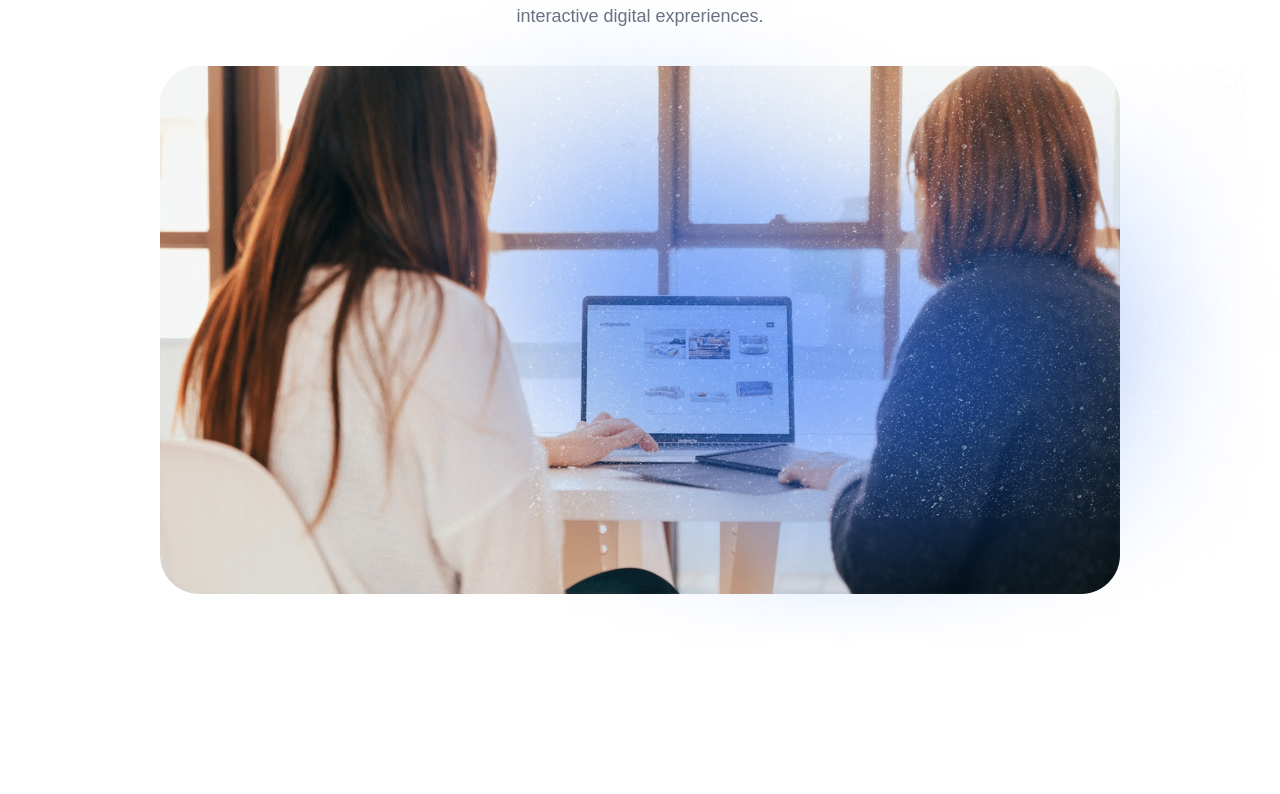
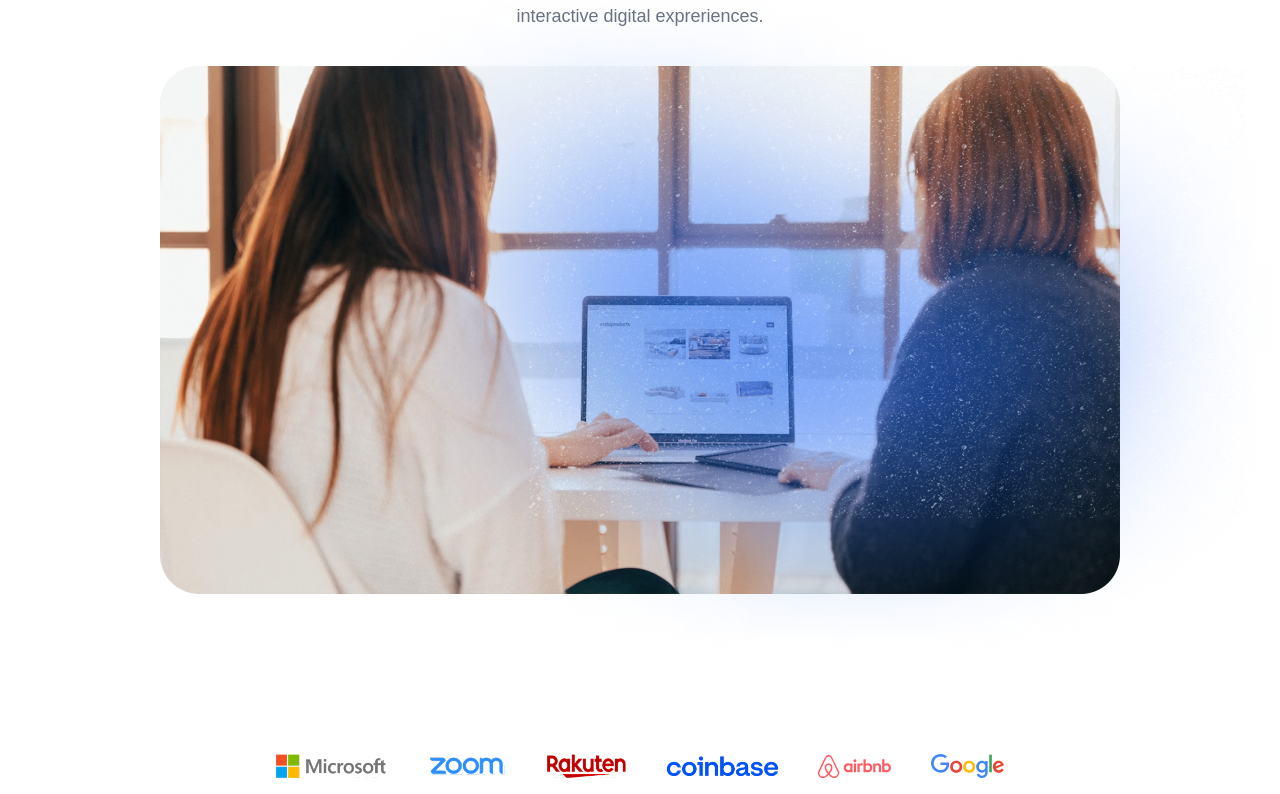
Before and after one commit to RambihariPatel/Agency.AI, a React (Vite) app: page / in a window 1280 px wide. Shown: the part 458-1252 px from the top of the page. Before the commit the page ends 1132 px from the top, so only its background shows below. Built offline with nearby package versions, Linux system fonts and the light colour scheme.

Commit message:
Trusted By These Comopanies

```diff
--- a/src/App.jsx
+++ b/src/App.jsx
@@ -1,6 +1,7 @@
 import React, { useState } from 'react'
 import Navbar from './components/Navbar'
 import Hero from './components/Hero'
+import TrustedBy from './components/TrustedBy'
 
 const App = () => {
 
@@ -10,6 +11,7 @@
     <div className='dark:bg-black relative'>
       <Navbar theme={theme} setTheme = {setTheme} />
       <Hero />
+      <TrustedBy />
     </div>
   )
 }
--- /dev/null
+++ b/src/components/TrustedBy.jsx
@@ -0,0 +1,19 @@
+import React from 'react'
+import {company_logos} from '../assets/assets'
+
+const TrustedBy = () => {
+  return (
+    <div className='flex flex-col items-center px-4 sm:px-12 lg:px-24 xl:px-40
+    gap-10 text-gray-700 dark: text-white/80'>
+        <h3 className='font-semibold'>Trusted by Leading Companies</h3>
+        <div className='flex items-center justify-center flex-wrap gap-10 m-4'>
+            {company_logos.map((logo, index) => (
+                <img key={index} src={logo} alt='' className='max-h-5 sm:max-h-6 dark:drop-shadow-xl' />
+            ))}
+
+        </div>
+    </div>
+  )
+}
+
+export default TrustedBy
```
